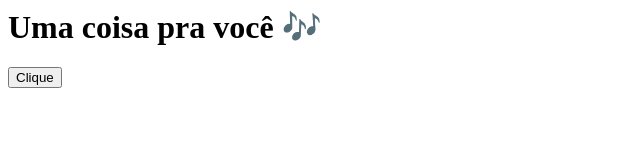
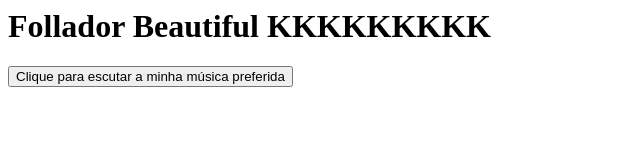
Before and after one commit to folladorgabriel/folladorBeautiful, a plain HTML site: page index.html in a window 1280 px wide. Shown: the whole page, without its empty margins (0-640 px from the left). Drawn offline with Linux system fonts and the light colour scheme.

Commit message:
Add files via upload

```diff
--- a/index.html
+++ b/index.html
@@ -1,11 +1,11 @@
-<h1>Uma coisa pra você 🎶</h1>
-<button onclick="tocar()">Clique</button>
+<h1>Follador Beautiful KKKKKKKKK</h1>
+<button onclick="tocar()">Clique para escutar a minha música preferida</button>
 
 <audio id="musica" src="Taylor Swift - Shake It Off - Taylor Swift (128k).mp3"></audio>
 
 <script>
 function tocar() {
   document.getElementById("musica").play();
-  alert("Essa música me lembra você ❤️");
+  alert("Música de cuiudo");
 }
 </script>
```
